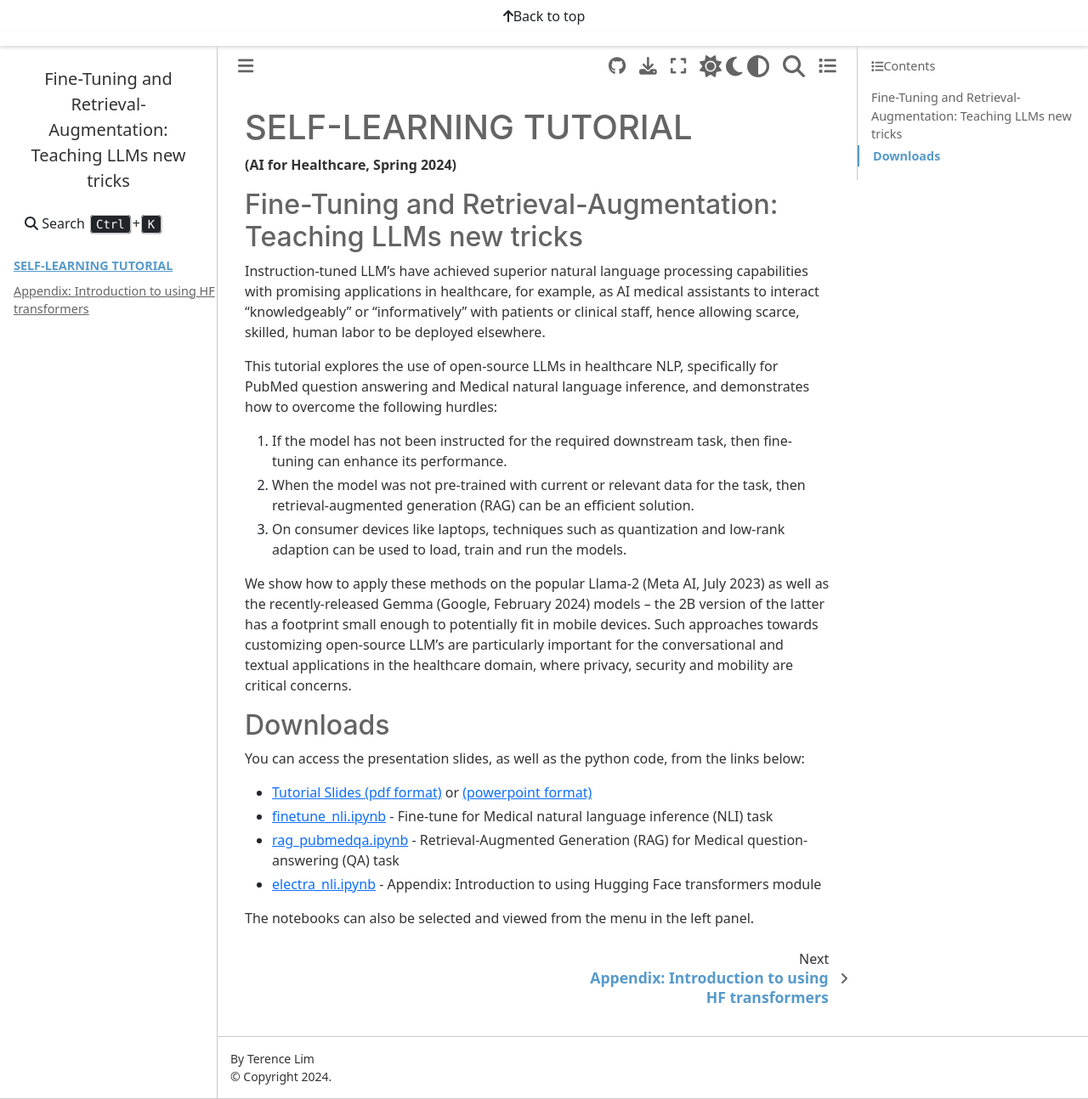
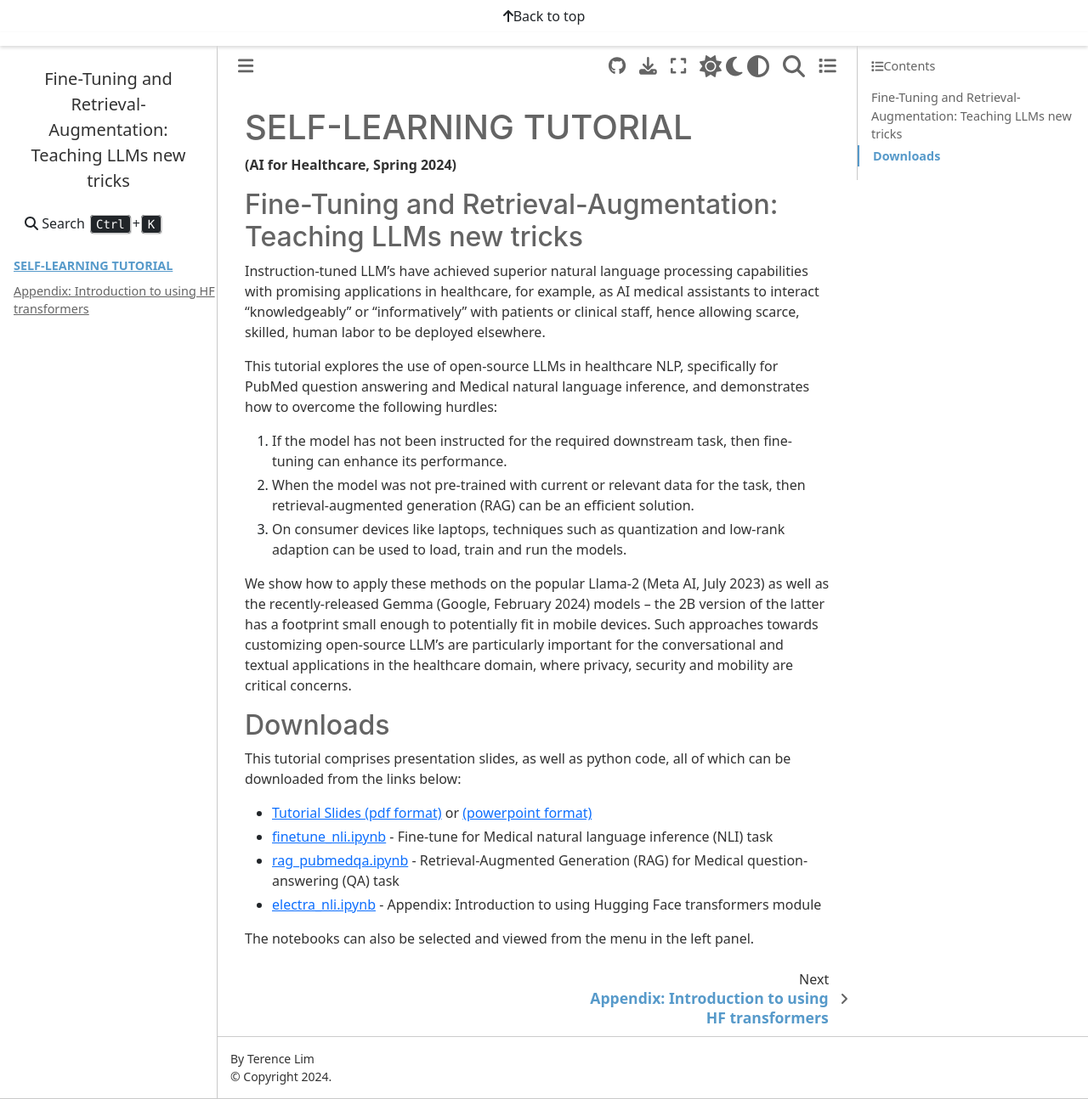
Before and after one commit to t-lim/t-lim.github.io, a Jupyter Book: the page built from README.md, in a window 1280 px wide and 1294 px high. Shown: the whole window at 85% size. Built offline with Jupyter Book 1.0.4 settings and Sphinx 7.4.7 and the Sphinx Book theme 1.1.4, drawn with Linux system fonts in a browser that asks for light colours; pages that are not in the unit, such as notebooks, are missing from menus.

Commit message:
Add files via upload

```diff
--- a/README.html
+++ b/README.html
@@ -390,8 +390,8 @@
 </section>
 <section id="downloads">
 <h2>Downloads<a class="headerlink" href="#downloads" title="Permalink to this heading">#</a></h2>
-<p>You can access the presentation slides, as well as the python code,
-from the links below:</p>
+<p>This tutorial comprises presentation slides, as well as python code,
+all of which can be downloaded from the links below:</p>
 <ul class="simple">
 <li><p><a class="reference external" href="https://t-lim.github.io/tutorial.pdf">Tutorial Slides (pdf format)</a> or <a class="reference external" href="https://t-lim.github.io/tutorial.pptx">(powerpoint format)</a></p></li>
 <li><p><a class="reference external" href="https://t-lim.github.io/_sources/finetune_nli.ipynb">finetune_nli.ipynb</a> - Fine-tune for Medical natural language inference (NLI) task</p></li>
--- a/README.md
+++ b/README.md
@@ -37,8 +37,8 @@
 
 ## Downloads
 
-You can access the presentation slides, as well as the python code,
-from the links below:
+This tutorial comprises presentation slides, as well as python code,
+all of which can be downloaded from the links below:
 
 - [Tutorial Slides (pdf format)](https://t-lim.github.io/tutorial.pdf) or [(powerpoint format)](https://t-lim.github.io/tutorial.pptx)
 - [finetune_nli.ipynb](https://t-lim.github.io/_sources/finetune_nli.ipynb) - Fine-tune for Medical natural language inference (NLI) task
```
Also changed, not shown: _sources/README.md (+2 -2 lines), searchindex.js.
